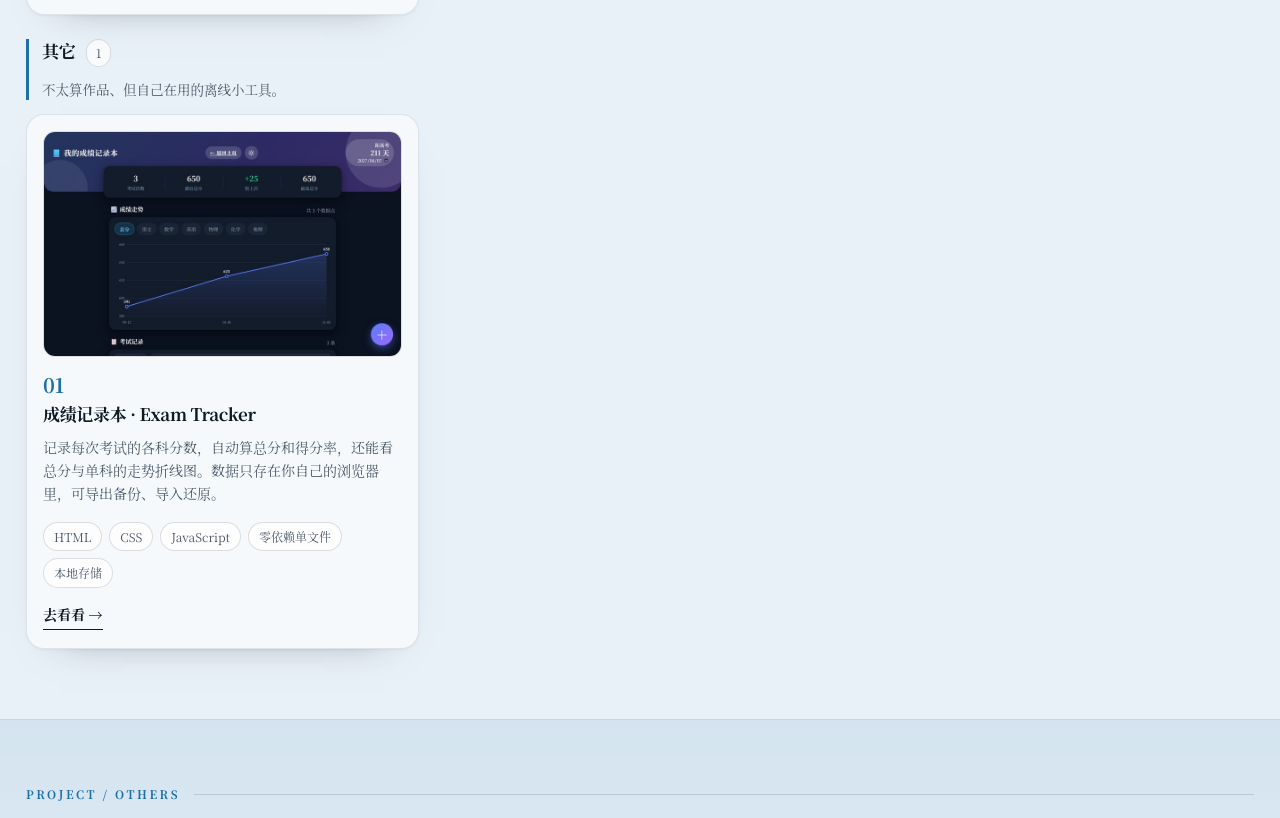
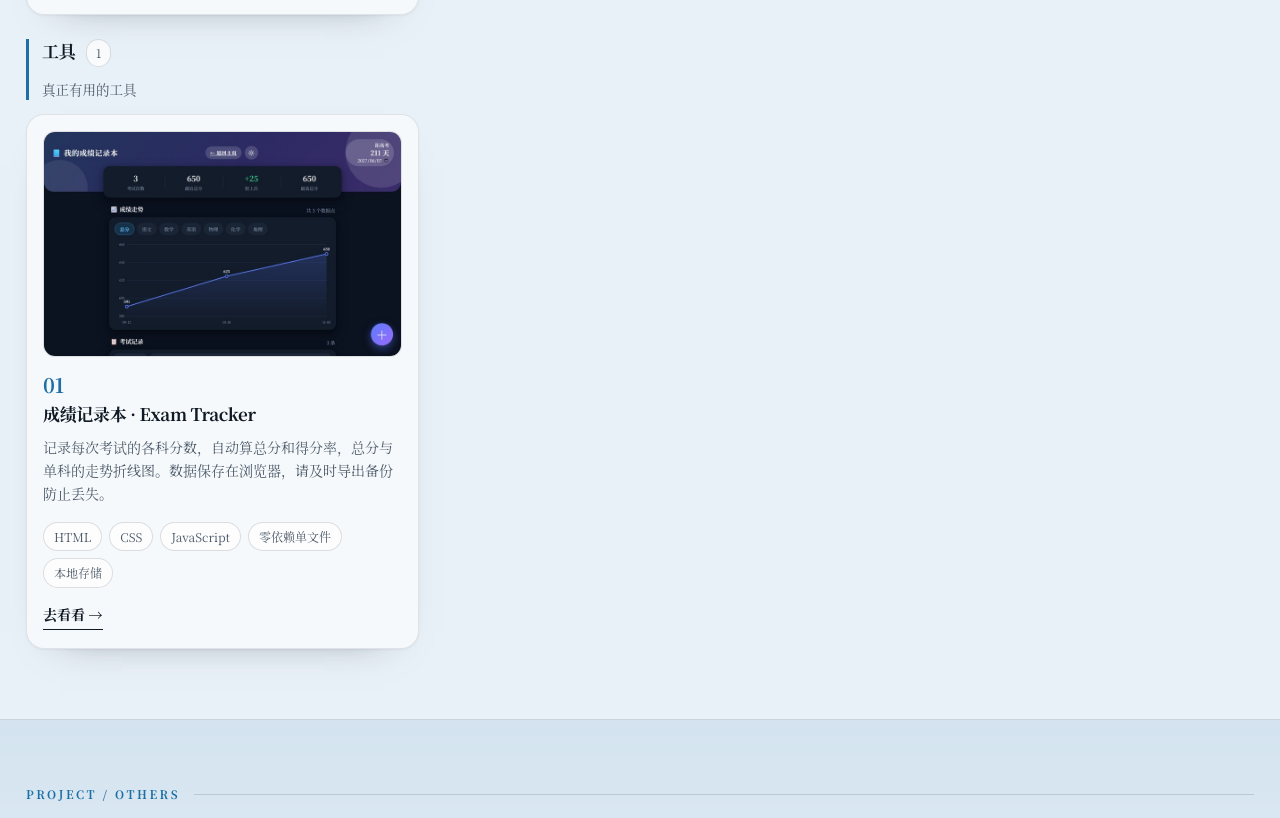
Before and after one commit to Yukiii-26/Yukiii-26.github.io, a plain HTML site: page index.html in a window 1280 px wide. Shown: the part 3440-4258 px from the top of the page. Drawn offline with Linux system fonts and the light colour scheme; a web font is replaced by a local one.

Commit message:
作品区第四栏改名「工具」并更新文案
- 栏名「其它」改为「工具」，副标题改为「真正有用的工具」
- 成绩记录本卡片说明补上「请及时导出备份防止丢失」的提醒
- 同步更新代码里注释中的栏名，避免和页面显示不一致

```diff
--- a/index.html
+++ b/index.html
@@ -288,7 +288,7 @@
   .group-head .count{font-size:12px;color:var(--muted);border:1px solid var(--line);border-radius:999px;padding:2px 9px;background:var(--surface)}
   .group-head p{flex-basis:100%;margin-top:2px;font-size:13.5px;color:var(--muted);line-height:1.6}
   .group .cards{margin-top:14px}
-  /* 2026-11-08 起电脑上四栏并排（场景展示 / 可游玩项目 / 生成类工具 / 其它），
+  /* 2026-11-08 起电脑上四栏并排（场景展示 / 可游玩项目 / 生成类工具 / 工具），
      窄屏自动降级（1400→三栏，1100→两栏，720→一栏）。
      列宽用 minmax(0,1fr) 等分，Grid 的 1fr 默认带 min-content 下限，
      不加 minmax(0,…) 的话卡片里长英文和缩略图会把列撑爆。 */
@@ -714,11 +714,11 @@
              岁月山谷、SCI-POOT 3000、原神抽卡计算器和《没有人举手》此前已下架，文件同样在 未上传项目\。
              首页作品区只留下面六个（2026-11-07 加入《海岸防线》）。
 
-             2026-11-08 起作品区分成四栏（用户要求新增「其它」放成绩记录表）：
+             2026-11-08 起作品区分成四栏（用户要求新增「工具」栏放成绩记录表）：
              ①场景展示（能拖能转的 3D 微缩场景）
              ②可游玩项目（走流程、有目标、有输赢）
              ③生成类工具（换个种子出结果）
-             ④其它（自己用的离线小工具，不算作品）
+             ④工具（自己用的离线小工具，不算作品）
              往哪栏加：先看作品是「看」、「玩」、「生成」还是「工具」。
              编号是每栏内各自从 01 重新数；加完记得把该栏 .group-head 里的 .count 也改掉。 -->
 
@@ -818,14 +818,14 @@
              改掉编号、标题、说明和链接；截图放 assets/ 里（16:10，800×500 左右最省流量）。
              编号是每栏内各自从 01 重新数的，加完记得把该栏 .group-head 里的 .count 也改掉。
              2026-11-08 这一版：①场景展示 01 便利店 / 02 林深见灯；②可游玩 01 東京暗箱 / 02 扫雷；
-             ③生成类 01 地图生成器；④其它 01 成绩记录本。 -->
+             ③生成类 01 地图生成器；④工具 01 成绩记录本。 -->
 
-        <!-- ───────── ④ 其它 ───────── -->
+        <!-- ───────── ④ 工具 ───────── -->
         <div class="group">
           <div class="group-head">
-            <h3>其它</h3>
+            <h3>工具</h3>
             <span class="count">1</span>
-            <p>不太算作品、但自己在用的离线小工具。</p>
+            <p>真正有用的工具</p>
           </div>
           <div class="cards">
 
@@ -833,7 +833,7 @@
           <span class="num">01</span>
           <div class="shot"><img src="assets/thumb-exam-tracker.jpg" alt="成绩记录本界面：深色主题下成绩走势折线图从 591 分升到 650 分" width="800" height="500" loading="lazy" decoding="async"></div>
           <h3>成绩记录本 · Exam Tracker</h3>
-          <p>记录每次考试的各科分数，自动算总分和得分率，还能看总分与单科的走势折线图。数据只存在你自己的浏览器里，可导出备份、导入还原。</p>
+          <p>记录每次考试的各科分数，自动算总分和得分率，总分与单科的走势折线图。数据保存在浏览器，请及时导出备份防止丢失。</p>
           <div class="meta"><span>HTML</span><span>CSS</span><span>JavaScript</span><span>零依赖单文件</span><span>本地存储</span></div>
           <a class="go" href="projects/exam-tracker/index.html">去看看 →</a>
         </article>
@@ -841,7 +841,7 @@
           </div>
         </div>
 
-        </div><!-- /.groups 三栏容器 -->
+        </div><!-- /.groups 四栏容器 -->
 
         <!-- ↑↑↑ 改这里 ⑦ ↑↑↑ -->
     </div>
```
